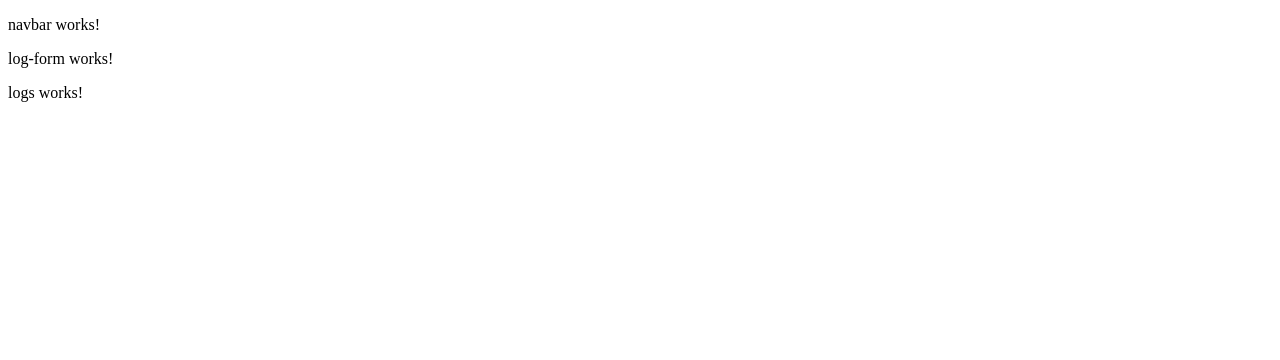
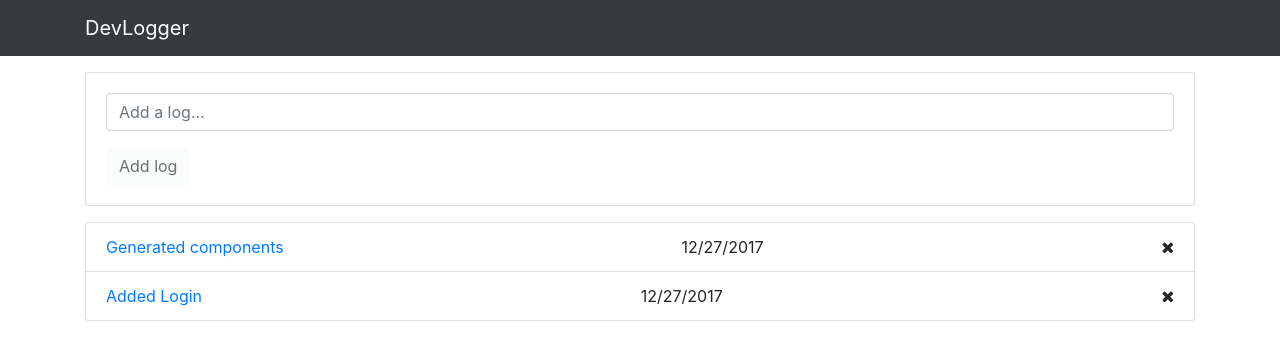
Before and after one commit to feelgreatfoodie/devlogger, an Angular app: page / in a window 1280 px wide. Shown: the top 360 px of the page. Built offline with nearby package versions, Linux system fonts and the light colour scheme.

Commit message:
log components generated, bootstrap added"

```diff
--- a/angular.json
+++ b/angular.json
@@ -23,9 +23,15 @@
               "src/assets"
             ],
             "styles": [
-              "src/styles.css"
+              "src/styles.css",
+              "node_modules/bootstrap/dist/css/bootstrap.css",
+              "node_modules/font-awesome/css/font-awesome.css"
             ],
-            "scripts": []
+            "scripts": [
+              "node_modules/jquery/dist/jquery.js",
+              "node_modules/popper.js/dist/umd/popper.js",
+              "node_modules/bootstrap/dist/js/bootstrap.js"
+            ]
           },
           "configurations": {
             "production": {
--- a/src/app/components/log-form/log-form.component.html
+++ b/src/app/components/log-form/log-form.component.html
@@ -1,3 +1,9 @@
-<p>
-  log-form works!
-</p>
+<div class="card card-body mb-3">
+  <form>
+    <div class="form-group">
+      <input type="text" class="form-control" placeholder="Add a log...">
+    </div>
+    <input type="submit" value="Add log" class="btn btn-light" [disabled]="!this.text">
+    <button type="button" class="btn btn-warning" [hidden]=!this.text>Clear</button>
+  </form>
+</div>
--- a/src/app/components/logs/logs.component.html
+++ b/src/app/components/logs/logs.component.html
@@ -1,3 +1,12 @@
-<p>
-  logs works!
-</p>
+<ul class="list-group">
+  <li class="list-group-item d-flex justify-content-between align-items-center">
+    <a href="#">Generated components</a>
+    <span class="log-date">12/27/2017</span>
+    <i class="fa fa-remove"></i>
+  </li>
+  <li class="list-group-item d-flex justify-content-between align-items-center">
+    <a href="#">Added Login</a>
+    <span class="log-date">12/27/2017</span>
+    <i class="fa fa-remove"></i>
+  </li>
+</ul>
--- a/src/app/components/navbar/navbar.component.html
+++ b/src/app/components/navbar/navbar.component.html
@@ -1,3 +1,5 @@
-<p>
-  navbar works!
-</p>
+<nav class="navbar navbar-dark bg-dark mb-3">
+  <div class="container">
+    <a href="''" class="navbar-brand">DevLogger</a>
+  </div>
+</nav>
```
